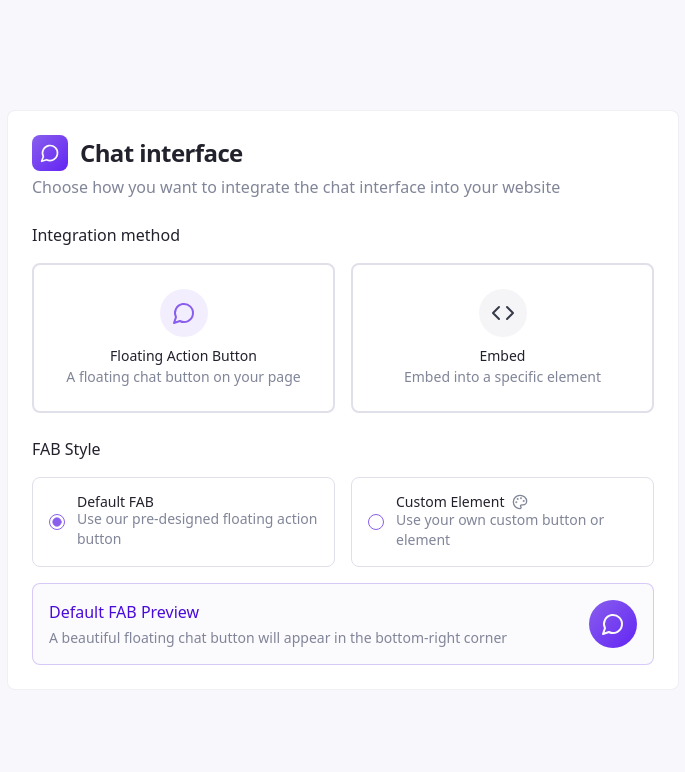
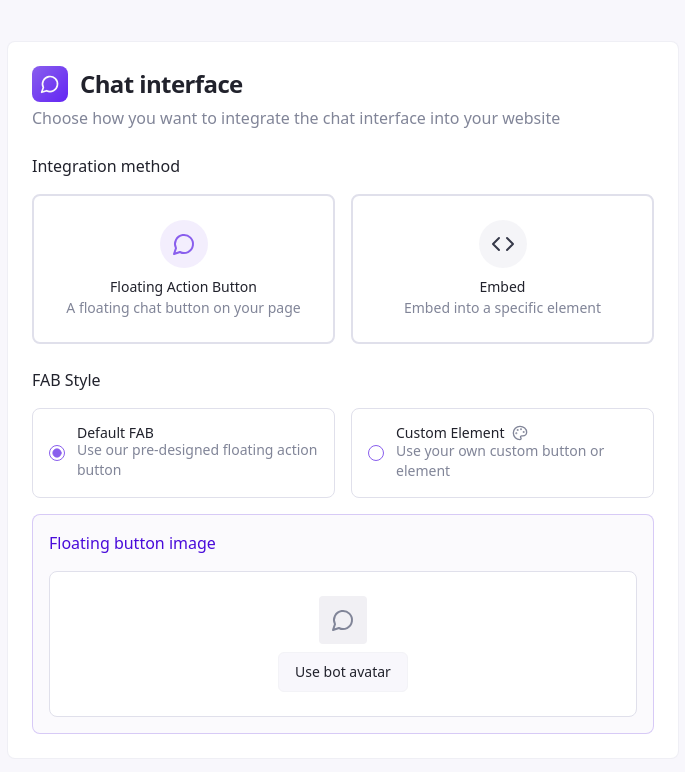
Before and after one commit to aj-botpress/chat-choice-selector, a React (Vite) app: page / in a window 1280 px wide. Shown: the top 772 px of the page, without its empty margins (297-982 px from the left). Built offline with nearby package versions, Linux system fonts and the light colour scheme.

Commit message:
Update FAB preview layout
Adjust the layout of the FAB preview section to match the provided image, ensuring the text and the preview element are aligned correctly.

```diff
--- a/src/components/ChatInterfaceForm.tsx
+++ b/src/components/ChatInterfaceForm.tsx
@@ -111,16 +111,16 @@ export default function ChatInterfaceForm() {
                   </RadioGroup>
 
                   {fabType === "default" && <div className="mt-4 p-4 bg-accent/20 rounded-lg border border-accent-foreground/20 animate-slide-up">
-                      <div className="flex items-center justify-between">
-                        <div>
-                          <h4 className="font-medium text-accent-foreground">Default FAB Preview</h4>
-                          <p className="text-sm text-muted-foreground mt-1">
-                            A beautiful floating chat button will appear in the bottom-right corner
-                          </p>
-                        </div>
-                        <div className="relative">
-                          <div className="w-12 h-12 bg-gradient-to-br from-primary to-primary-dark rounded-full shadow-[var(--shadow-soft)] flex items-center justify-center">
-                            <MessageCircle className="h-6 w-6 text-primary-foreground" />
+                      <div className="space-y-4">
+                        <h4 className="font-medium text-accent-foreground">Floating button image</h4>
+                        <div className="flex items-center justify-center p-6 bg-card rounded-lg border border-border">
+                          <div className="text-center space-y-2">
+                            <div className="w-12 h-12 bg-muted rounded mx-auto flex items-center justify-center">
+                              <MessageCircle className="h-6 w-6 text-muted-foreground" />
+                            </div>
+                            <Button variant="outline" className="text-sm">
+                              Use bot avatar
+                            </Button>
                           </div>
                         </div>
                       </div>
```
